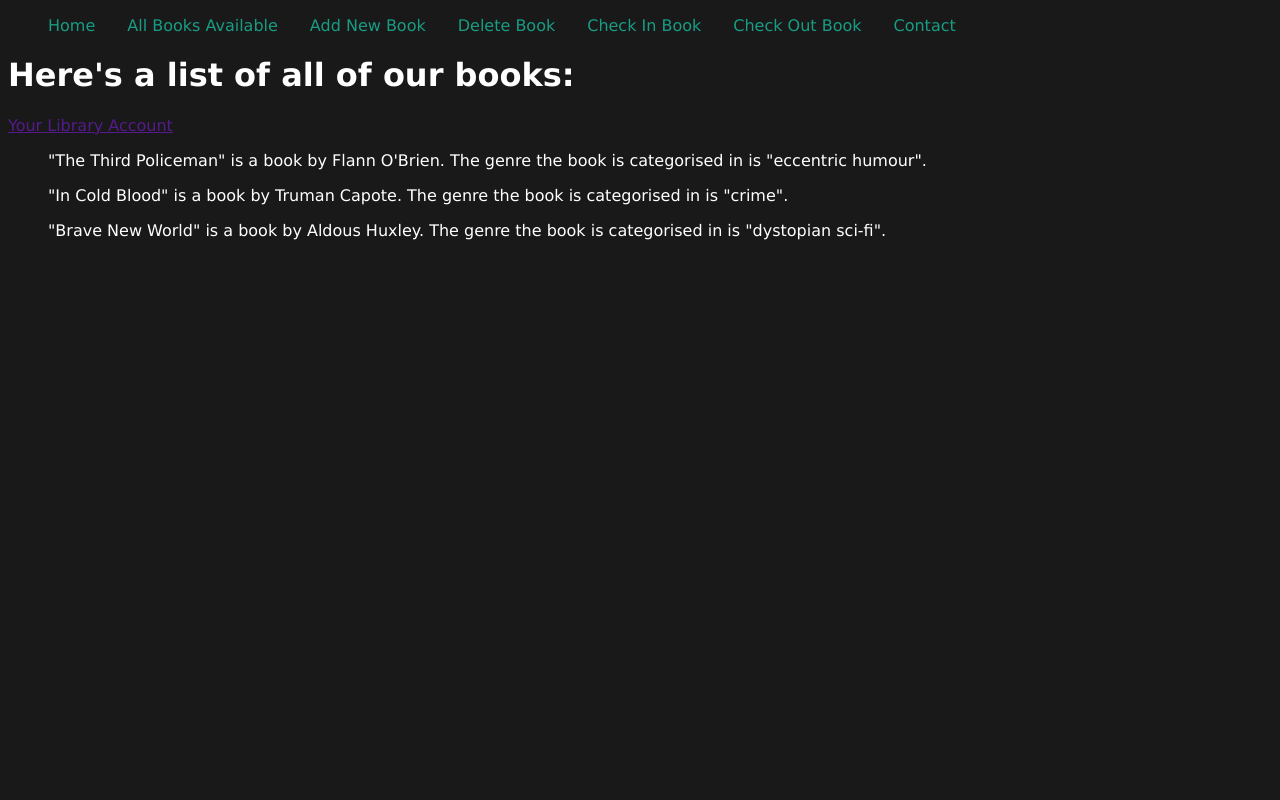
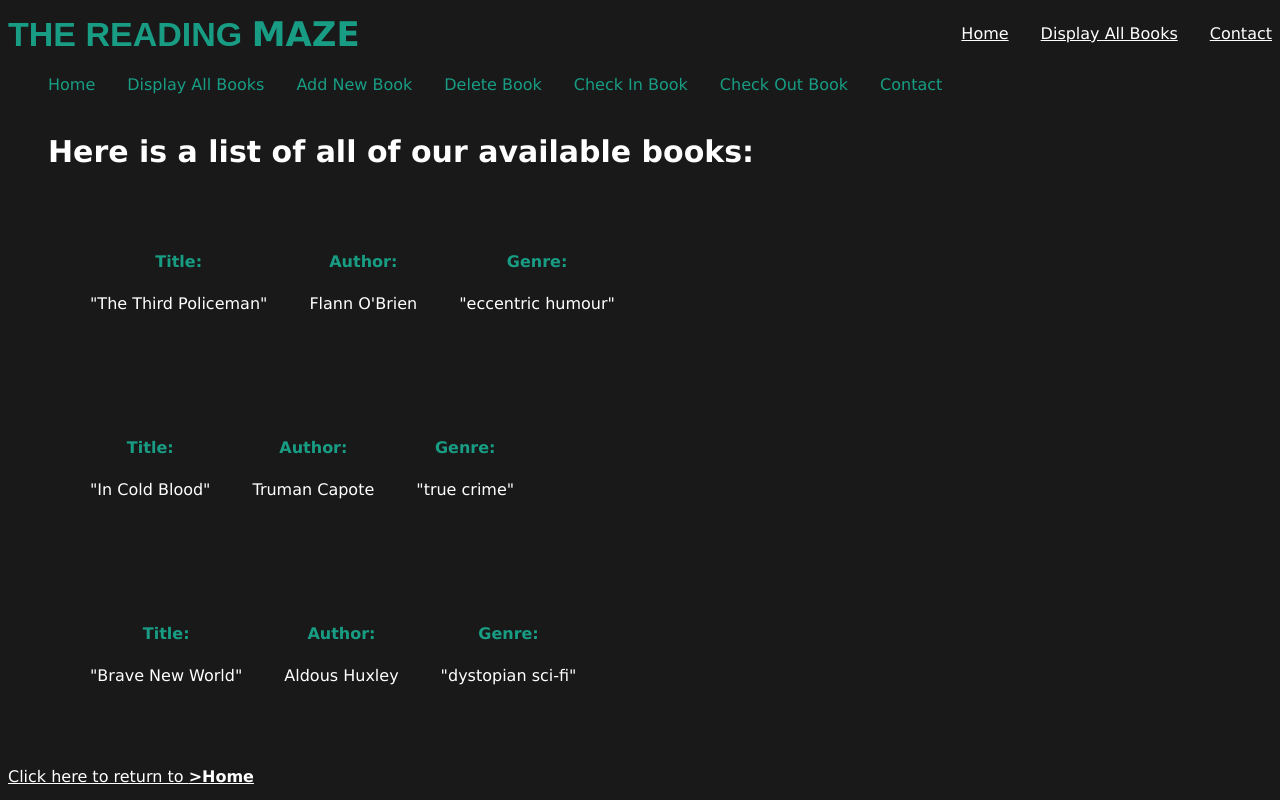
Before and after one commit to sobiaahmad94/python_flask_library_lab, a Flask app: page /display_all_books in a window 1280 px wide. Run offline with Flask 3, Linux system fonts and the light colour scheme; some web fonts are replaced.

Commit message:
Changed to a html table and added a proper navbar

```diff
--- a/controllers/controller.py
+++ b/controllers/controller.py
@@ -3,14 +3,14 @@ from flask import Flask, render_template, request
 # from the file app.py, import the variable app
 from models.books import *
 
-@app.route('/')
+@app.route('/home')
 def index():
-    return render_template("index.jinja", title = "Homepage")
+    return render_template("index.jinja", title = "Home")
 
 
 @app.route('/display_all_books')
 def display_all_books():
     # all_books = books_list
-    return render_template("all_books.jinja", title = "All Books", books_list = books_list)
+    return render_template("all_books.jinja", title = "Display All Books", books_list = books_list)
 
 # display_all_books()
--- a/models/books.py
+++ b/models/books.py
@@ -1,7 +1,7 @@
 from models.book import *
 
 book_1 = Book("The Third Policeman", "Flann O'Brien", "eccentric humour")
-book_2 = Book("In Cold Blood", "Truman Capote", "crime")
+book_2 = Book("In Cold Blood", "Truman Capote", "true crime")
 book_3 = Book("Brave New World", "Aldous Huxley", "dystopian sci-fi")
 
 books_list = [book_1, book_2, book_3]
--- a/static/style.css
+++ b/static/style.css
@@ -34,6 +34,7 @@ header {
     display: flex;
     justify-content: space-between;
     align-items: center;
+    color: rgb(255, 255, 255);
 }
 
 nav ul {
@@ -47,10 +48,45 @@ li {
     margin: 0;
     padding: 0;
     list-style-type: none;
-    cursor: pointer;
 }
 
 li:hover {
     color: rgb(180, 184, 183);
     cursor: pointer;
 }
+
+a {
+    color:rgb(255, 255, 255);
+    list-style: none; /* not sure why the underline isn't disappearing */
+}
+
+a:hover {
+    color:rgb(24, 157, 132);
+}
+
+/* td (entries in table) */
+
+
+th {
+    /* margin: 30px; */
+    /* padding: 10px; */
+    color:rgb(24, 157, 132);
+}
+
+td {
+
+    margin: 0;
+    padding: 20px;
+}
+
+table {
+    display: flex;
+    padding: 40px;
+    margin: 20px;
+}
+
+.wee-heading {
+    padding: 20px;
+    margin: 20px;
+    font-size: 30px;
+}
--- a/templates/all_books.jinja
+++ b/templates/all_books.jinja
@@ -8,32 +8,59 @@
     <title>Library Lab - All Books</title>
 </head>
 <body>
+<header>
+        <div id="logo">The Reading <span>Maze</span></div>
+        <nav class="main-menu-nav">
+            <ul>
+                <li class="list-items"><a href="http://localhost:4999/home">Home</a></li>
+                <li><a href="http://localhost:4999/display_all_books">Display All Books</a></li>
+                <li><a href="">Contact</a></li>
+            </ul>
+        </nav>
+</header>{# need to figure out how to re-use this base on all pages #}
+
 <nav class="activity-menu-nav">
     <ul>
-        <li><a href=""></a>Home</li>
-        <li><a href=""></a>All Books Available</li>
+        <li><a href="http://localhost:4999/home"></a>Home</li>
+        <li><a href="https://localhost:4999/display_all_books"></a>Display All Books</li>
         <li><a href=""></a>Add New Book</li>
         <li><a href=""></a>Delete Book</li>
         <li><a href=""></a>Check In Book</li>
         <li><a href=""></a>Check Out Book</li>
         <li><a href=""></a>Contact</li>
     </ul>
+
+<main>
+    <h2 class="wee-heading">Here is a list of all of our available books:</h2>
+{% for book in books_list %}
+    <table>
+        <th class="table-labels">Title:</th>
+        <th>Author:</th>
+        <th>Genre:</th>
+
+        <tr>
+        <td>"{{ book.title }}"</td>
+        <td>{{ book.author }}</td>
+        <td>"{{ book.genre }}"</td>
+        </tr>
+    </table>
+{% endfor %}
 </nav>
-{# index page view #}
-<h1>Here's a list of all of our books:</h1>
+<nav>
+                <li><a href="http://localhost:4999/home">Click here to return to <b>>Home</b></a></li>
+</nav>
 
-                <li><a href="">Your Library Account</a></li>
+</main>
 
 
 {# display all books func page - for loop used to display all books #}
-<div>
+{# <div class="books-list">
     {% for book in books_list %}
     <ul>
         <li>"{{ book.title }}" is a book by {{ book.author }}. The genre the book is categorised in is "{{ book.genre }}".</li>
     </ul>
     </p>
-{% endfor %}
-</div>
+{% endfor %} #}
 
 
 {# display specific book via index maybe #}
@@ -45,5 +72,4 @@
 {# remove a specific book #}
 
 </body>
-</body>
 </html>
```
Also changed, not shown: templates/base.jinja (added, +31 -0 lines), templates/index.jinja (+5 -13 lines).
